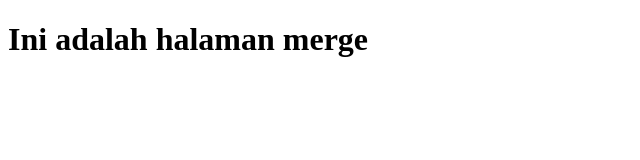
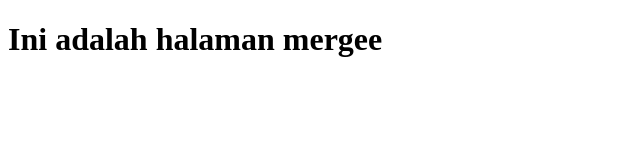
Before and after one commit to Mas-Alfiansyah/id-afn, a plain HTML site: page index.html in a window 1280 px wide. Shown: the full height of the page, 0-640 px from the left. Drawn offline with Linux system fonts and the light colour scheme.

Commit message:
Ini index saya

```diff
--- a/index.html
+++ b/index.html
@@ -6,6 +6,6 @@
     <title>Document</title>
 </head>
 <body>
-    <h1>Ini adalah halaman merge</h1>
+    <h1>Ini adalah halaman mergee</h1>
 </body>
 </html>
```
